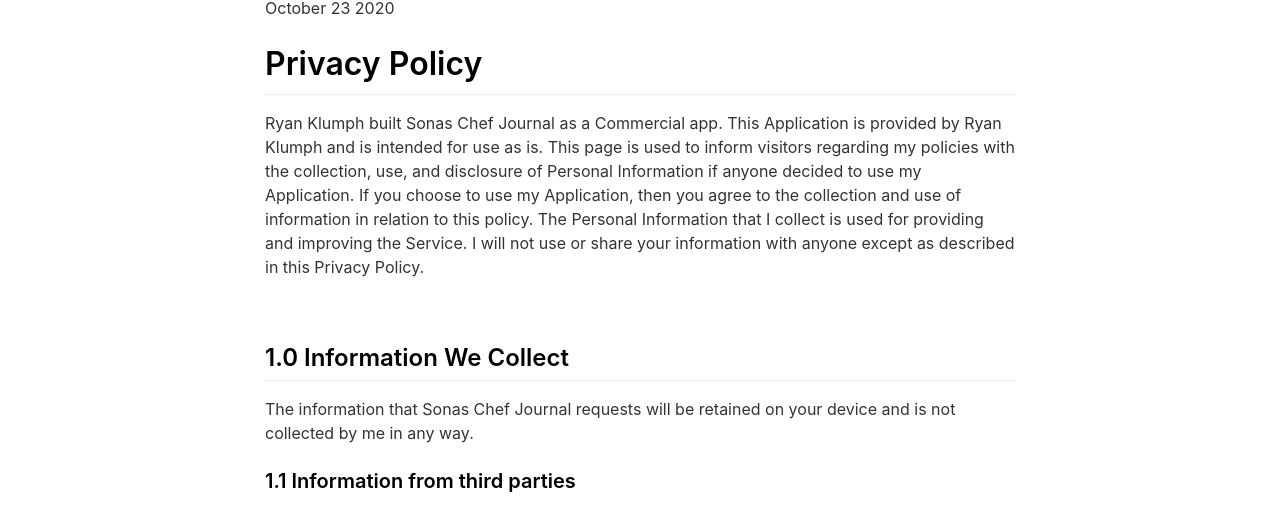
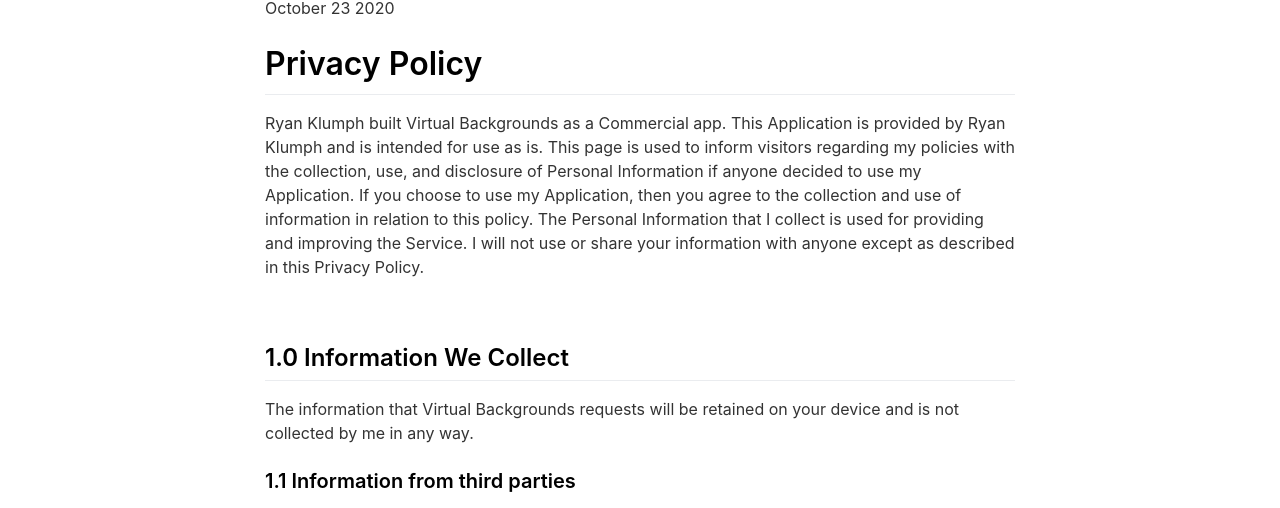
Before and after one commit to sonasapps/virtualbackgrounds, a Jekyll site: the page built from _pages/privacypolicy.md, in a window 1280 px wide. Shown: the part 173-681 px from the top of the page. Built offline with Jekyll 4.4.1, drawn with Linux system fonts in a browser that asks for light colours; nearby versions of some CDN libraries.

Commit message:
Update privacypolicy.md

```diff
--- a/_pages/privacypolicy.md
+++ b/_pages/privacypolicy.md
@@ -8,12 +8,12 @@
 October 23 2020
 
 # Privacy Policy
-Ryan Klumph built Sonas Chef Journal as a Commercial app. This Application is provided by Ryan Klumph and is intended for use as is. This page is used to inform visitors regarding my policies with the collection, use, and disclosure of Personal Information if anyone decided to use my Application. If you choose to use my Application, then you agree to the collection and use of information in relation to this policy. The Personal Information that I collect is used for providing and improving the Service. I will not use or share your information with anyone except as described in this Privacy Policy.
+Ryan Klumph built Virtual Backgrounds as a Commercial app. This Application is provided by Ryan Klumph and is intended for use as is. This page is used to inform visitors regarding my policies with the collection, use, and disclosure of Personal Information if anyone decided to use my Application. If you choose to use my Application, then you agree to the collection and use of information in relation to this policy. The Personal Information that I collect is used for providing and improving the Service. I will not use or share your information with anyone except as described in this Privacy Policy.
 
 <br>
 
 ## 1.0 Information We Collect
-The information that Sonas Chef Journal requests will be retained on your device and is not collected by me in any way.
+The information that Virtual Backgrounds requests will be retained on your device and is not collected by me in any way.
 
 ### 1.1 Information from third parties
 This Service may contain links to other sites. If you click on a third-party link, you will be directed to that site. Note that these external sites are not operated by me. Therefore, I strongly advise you to review the Privacy Policy of these websites. I have no control over and assume no responsibility for the content, privacy policies, or practices of any third-party sites or services.
```
